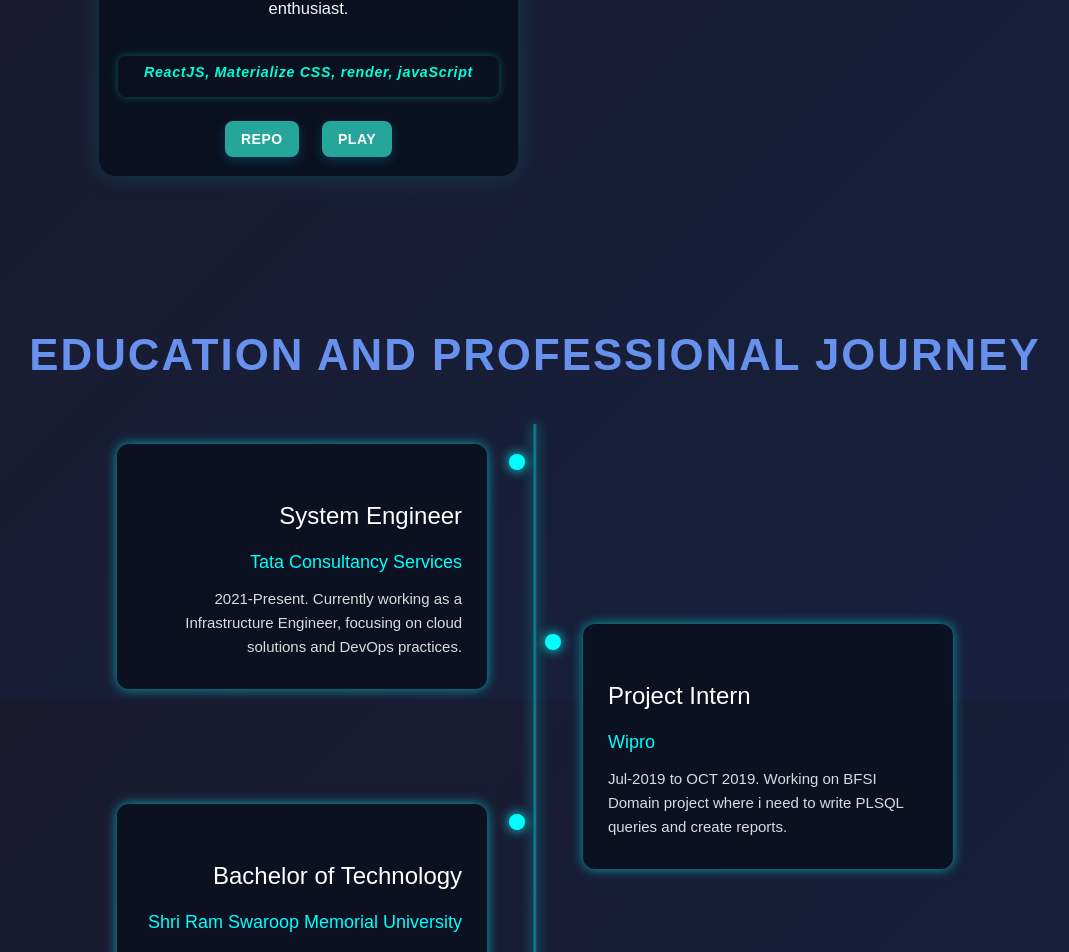
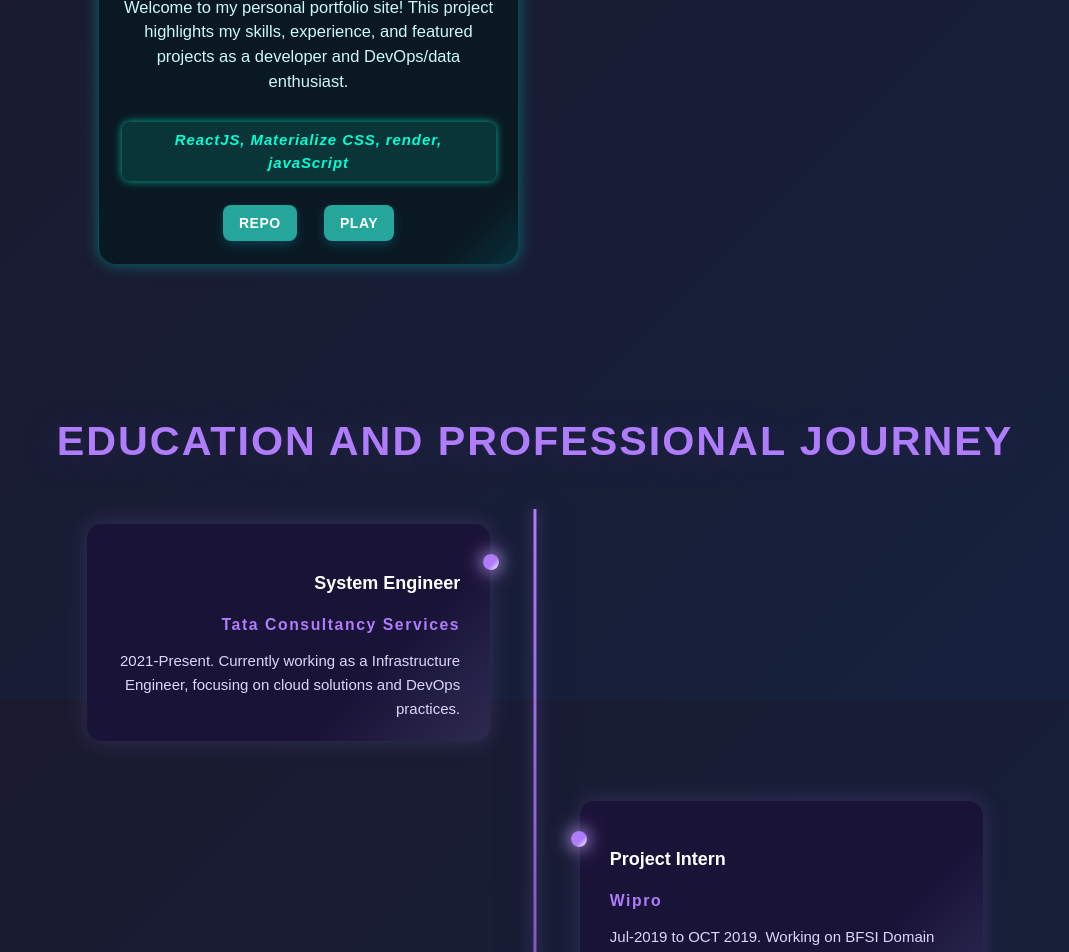
Before and after one commit to saketVishwakarma/portfolio-mern, a React (Vite) app: page / in a window 1280 px wide. Shown: the part 2500-3452 px from the top of the page, without its empty margins (105-1174 px from the left). Built offline with nearby package versions, Linux system fonts and the light colour scheme.

Commit message:
added new theme ideas to education timeline :

```diff
--- a/src/components/EducationTimeline.jsx
+++ b/src/components/EducationTimeline.jsx
@@ -2,43 +2,32 @@
 import AOS from "aos";
 import "aos/dist/aos.css";
 import "./timeline.css";
-import timelineData from "../data/education.json"; // Assuming you have a JSON file with your timeline data
+import timelineData from "../data/education.json";
 
 const EducationSection = () => {
   useEffect(() => {
     AOS.init({
-      duration: 800,
-      easing: "ease-out",
-      once: true
+      once: true,
+      easing: "ease-in-out",
+      duration: 1000,
     });
   }, []);
 
   return (
     <section id="education" className="timeline-section">
-      <h3
-        className="center"
-        style={{
-          color: '#6791ecff',
-          fontWeight: 'bold',
-          textTransform: 'uppercase',
-          letterSpacing: '2px',
-          marginBottom: '3rem'
-        }}
-        data-aos="fade-down"
-      >
+      <h3 className="edu-title" data-aos="fade-down">
         Education and professional journey
       </h3>
-
       <div className="container">
-        <div className="row">
-          <div className="col-12 timeline-wrapper">
+        <div className="timeline-wrapper">
           {timelineData.map((item, index) => (
             <div
               key={index}
               className={`timeline-item ${index % 2 === 0 ? "left" : "right"}`}
-                style={{ top: `${index * 180}px` }}
               data-aos={index % 2 === 0 ? "fade-right" : "fade-left"}
-                data-aos-delay={`${index * 180}`}
+              data-aos-delay={index * 180}
+              data-aos-duration="1000"
+              data-aos-easing="ease-in-out"
             >
               <div className="timeline-content">
                 <h3>{item.title}</h3>
@@ -49,7 +38,6 @@
           ))}
         </div>
       </div>
-      </div>
     </section>
   );
 };
--- a/src/components/ProjectsSection.css
+++ b/src/components/ProjectsSection.css
@@ -11,6 +11,15 @@
   margin: 0 auto;
 }
 
+/* Cyan glowing heading */
+.projects-section h2.center{
+  color: #00e6d3;
+  text-shadow: 0 0 8px #00e6d3aa;
+  font-weight: 700;
+  letter-spacing: 1.5px;
+  margin-bottom: 0;
+}
+
 .projects-grid {
   display: grid;
   grid-template-columns: repeat(auto-fit, minmax(290px, 1fr));
@@ -20,15 +29,16 @@
 }
 
 .project-card {
-  background: rgba(11, 17, 32, 0.97);
+  background: linear-gradient(135deg, #0a1822 90%, #07303a 100%);
   border-radius: 18px;
-  box-shadow: 0 0 24px rgba(0,255,255,0.12);
-  border: 1px solid rgba(0,255,255,0.12);
+  box-shadow:
+    0 0 15px rgba(0, 230, 210, 0.35);
+  border: 1px solid rgba(0, 255, 255, 0.2);
   display: flex;
   flex-direction: column;
   min-height: 360px;
-  padding: 2rem 1.25rem 1.25rem;
-  transition: transform 0.25s cubic-bezier(0.4, 0, 0.2, 1), box-shadow 0.3s ease;
+  padding: 2rem 1.5rem 1.5rem;
+  transition: transform 0.28s cubic-bezier(0.4, 0, 0.2, 1), box-shadow 0.3s ease;
   position: relative;
   text-align: center;
   will-change: transform, box-shadow;
@@ -36,61 +46,68 @@
 
 .project-card:hover {
   transform: scale(1.06) translateY(-8px);
-  box-shadow: 0 10px 40px rgba(0, 229, 255, 0.4);
+  box-shadow:
+    0 0 25px 4px rgba(0, 255, 255, 0.65);
 }
 
 .project-card h5 {
-  color: #00e5ff;
-  font-size: 1.26rem;
-  font-weight: 600;
+  color: #00e6d3;
+  font-size: 1.3rem;
+  font-weight: 700;
   margin-bottom: 1.1rem;
   line-height: 1.3;
+
 }
 
 .project-card p {
-  color: #f5f8fa;
+  color: #ccf9f9;
   font-size: 1.1rem;
   margin-bottom: 0.9rem;
   flex: 1 1 auto;
   word-break: break-word;
+  text-shadow: none;
 }
 
 .project-card .tech {
-  font-size: 0.95rem;
+  font-size: 1rem;
   color: #00ffd5;
   font-style: italic;
   font-weight: 600;
   border-radius: 8px;
-  padding: 6px 12px;
+  padding: 7px 14px;
   margin-bottom: 1.6rem;
   display: inline-block;
-  letter-spacing: 0.05em;
-  box-shadow: 0 0 8px rgba(0, 255, 213, 0.3);
-  transition: background 0.3s ease;
+  letter-spacing: 0.06em;
+  box-shadow:
+    0 0 8px #00ffd5aa;
+  background: rgba(0, 255, 213, 0.12);
+  transition: background 0.3s ease, box-shadow 0.3s ease;
 }
 
 .project-card .tech:hover {
-  background: rgba(0, 255, 213, 0.25);
-  box-shadow: 0 0 15px rgba(0, 255, 213, 0.6);
+  background: rgba(0, 255, 213, 0.28);
+  box-shadow:
+    0 0 20px #00fff0cc;
 }
 
 .btn-group {
   display: flex;
   justify-content: center;
-  gap: 1.5rem;
+  gap: 1.8rem;
   margin-top: auto;
 }
 
 .btn {
-  border-radius: 8px;
+  border-radius: 9px;
   font-weight: 600;
-  letter-spacing: 1px;
-  font-size: 1.07rem;
-  padding: 0.65rem 2.1rem;
+  letter-spacing: 1.1px;
+  font-size: 1.12rem;
+  padding: 0.75rem 2.4rem;
   cursor: pointer;
   text-decoration: none;
-  box-shadow: 0 4px 14px rgba(0, 229, 255, 0.25);
-  transition: all 0.25s ease;
+  box-shadow:
+    0 6px 18px rgba(0, 255, 229, 0.45);
+  transition: all 0.3s ease;
   display: inline-flex;
   align-items: center;
   justify-content: center;
@@ -99,28 +116,37 @@
 }
 
 .btn-repo {
-  background-color: #00e5ff;
-  color: #212148;
+  background-color: #00e5d3;
+  color: #003136;
+  box-shadow:
+    0 0 22px #00fff0,
+    0 0 40px #00c8aa9a;
+  border: 1px solid #00b89d;
 }
 
 .btn-repo:hover {
-  background-color: #00b8d9;
-  color: #fff;
-  box-shadow: 0 0 20px #00e5ff;
-  transform: scale(1.1);
+  background-color: #00c8aa;
+  color: #001e21;
+  box-shadow:
+    0 0 36px #00fff0,
+    0 0 55px #00e6d3;
+  transform: scale(1.12);
 }
 
 .btn-demo {
-  background-color: #0f5369;
-  color: #6ff1ff;
-  box-shadow: 0 0 7px #6ff1ff99;
+  background-color: #06645f;
+  color: #8ff0e9;
+  box-shadow: 0 0 9px #33e5ccaa;
+  border: 1px solid #088178;
 }
 
 .btn-demo:hover:not(.disabled) {
-  background-color: #3af0ff;
-  color: #003242;
-  box-shadow: 0 0 20px #6ff1ffcc;
-  transform: scale(1.1);
+  background-color: #00bfa5;
+  color: #003131;
+  box-shadow:
+    0 0 28px #00fff0cc,
+    0 0 44px #00c8aaaa;
+  transform: scale(1.12);
 }
 
 .btn-demo.disabled {
@@ -135,18 +161,18 @@
 @media (max-width: 700px) {
   .projects-grid {
     grid-template-columns: 1fr;
-    gap: 2.2rem;
+    gap: 2.6rem;
   }
   .projects-section {
-    padding-top: 2.5rem;
-    padding-bottom: 3rem;
+    padding-top: 2.8rem;
+    padding-bottom: 3.5rem;
   }
   .project-card {
     min-height: 0;
-    padding: 1.5rem 0.7rem 1rem;
+    padding: 1.8rem 1rem 1.2rem;
   }
   .btn-group {
     flex-direction: column;
-    gap: 1rem;
+    gap: 1.4rem;
   }
 }
--- a/src/components/ProjectsSection.jsx
+++ b/src/components/ProjectsSection.jsx
@@ -17,7 +17,7 @@
   return (
     <section id="projects" className="projects-section" data-aos="fade-up">
       <div className="container">
-        <h2 className="center blue-text text-lighten-2" data-aos="fade-up" data-aos-duration="900">
+        <h2 className="center" data-aos="fade-up" data-aos-duration="900">
           Projects
         </h2>
         <div className="projects-grid">
--- a/src/components/SkillsSection.jsx
+++ b/src/components/SkillsSection.jsx
@@ -2,6 +2,7 @@
 import React, { useState, useEffect } from 'react';
 import skillsData from '../data/skills.json';
 import AOS from 'aos';
+import './skill.css';
 
 function SkillsSection() {
   const [activeCategory, setActiveCategory] = useState('Cloud');
--- a/src/components/timeline.css
+++ b/src/components/timeline.css
@@ -2,13 +2,41 @@
   padding: 50px 0;
 }
 
-/* Wrapper is relative, height enough to contain items */
+.edu-title {
+  text-align: center;
+  color: #af7cfb;
+  font-size: 2.75rem;
+  font-family: 'Poppins', sans-serif;
+  letter-spacing: 2px;
+  font-weight: 700;
+  margin-bottom: 3rem;
+  text-transform: uppercase;
+  text-shadow: 0 3px 40px #af7cfb2b;
+}
+
 .timeline-wrapper {
   position: relative;
-  height: 850px; /* Adjust based on number of items and spacing (4 items * 180px) */
+  max-width: 900px;
+  margin: 0 auto;
+  padding: 1rem 0;
 }
 
-/* Center vertical line */
+.timeline-wrapper::after {
+  content: "";
+  display: table;
+  clear: both;
+}
+
+.timeline-wrapper {
+  /* remove any fixed height, set height to auto */
+  height: auto !important;
+  min-height: unset !important;
+}
+
+.timeline-section {
+  margin-bottom: 4rem; /* space after timeline */
+}
+
 .timeline-wrapper::before {
   content: "";
   position: absolute;
@@ -16,98 +44,96 @@
   bottom: 0;
   left: 50%;
   width: 3px;
-  background: rgba(0, 255, 255, 0.4);
-  box-shadow: 0 0 12px rgba(0, 255, 255, 0.6);
+  background: linear-gradient(180deg, #af7cfb 0%, #2d1652 100%);
+  box-shadow: 0 0 14px #af7cfb85, 0 0 40px #2d165277;
   transform: translateX(-50%);
   z-index: 1;
 }
 
-/* Absolutely positioned timeline items */
 .timeline-item {
-  position: absolute;
-  width: 48%;
+  position: relative;
+  width: 45%;
   padding: 20px 30px;
   box-sizing: border-box;
+  background: linear-gradient(135deg, #1a1338 70%, #af7cfb25 100%);
+  border-radius: 15px;
+  box-shadow: 0 0 22px #af7cfb33;
+  margin-bottom: 60px;
+  color: white;
+  z-index: 2;
+  clear: both;
 }
 
 .timeline-item.left {
-  left: 0;
+  float: left;
   text-align: right;
+  transform-origin: left center;
 }
 
 .timeline-item.right {
-  right: 0;
+  float: right;
   text-align: left;
+  transform-origin: right center;
 }
 
-/* Card */
-.timeline-content {
-  background: #0b1120;
-  border-radius: 12px;
-  box-shadow: 0 0 12px rgba(0, 255, 255, 0.6);
-  padding: 30px 25px;
-  color: white;
-  position: relative;
-  z-index: 2;
-  margin-bottom: 10px;
-}
-
-/* Glowing dot */
 .timeline-item::before {
-  content: "";
+  content: '';
   position: absolute;
   top: 30px;
   width: 16px;
   height: 16px;
-  background: cyan;
+  background: linear-gradient(135deg, #af7cfb 60%, #fff 100%);
   border-radius: 50%;
-  box-shadow: 0 0 12px cyan;
+  box-shadow: 0 0 22px #af7cfb, 0 0 16px #fff8;
   z-index: 3;
 }
 
 .timeline-item.left::before {
-  right: -8px;
+  right: -9px;
 }
 
 .timeline-item.right::before {
-  left: -8px;
+  left: -9px;
 }
 
-/* Spacing between items vertically handled by inline styles on JSX */
-
-/* Typography */
 .timeline-content h3 {
-  font-size: 1.6rem;
+  font-size: 1.2rem;
   margin-bottom: 12px;
   color: white;
+  font-weight: 700;
 }
 
 .timeline-content h4 {
-  font-size: 1.2rem;
+  font-size: 1.05rem;
   margin-bottom: 10px;
-  color: cyan;
+  color: #af7cfb;
+  font-weight: 600;
+  letter-spacing: 0.1em;
 }
 
 .timeline-content p {
-  color: rgba(255, 255, 255, 0.85);
+  color: #ddd6fa;
   line-height: 1.6;
   margin-bottom: 0;
+  font-family: 'Poppins', sans-serif;
 }
 
-/* Responsive: stack on smaller screens */
+/* Responsive single column for small screens */
 @media (max-width: 768px) {
-  .timeline-wrapper {
-    height: auto;
+  .timeline-wrapper::before {
+    left: 8px;
   }
-  .timeline-item {
-    position: relative !important;
-    width: 100% !important;
-    padding-left: 40px !important;
+  .timeline-item,
+  .timeline-item.left,
+  .timeline-item.right {
+    width: 100%;
+    float: none;
     margin-bottom: 40px;
     text-align: left !important;
+    transform-origin: left center !important;
   }
-  .timeline-item.left::before,
-  .timeline-item.right::before {
+  .timeline-item::before {
     left: 0 !important;
+    right: auto !important;
   }
 }
--- a/src/index.css
+++ b/src/index.css
@@ -195,14 +195,6 @@
   padding-bottom: 4rem;
 }
 
-#education {
-  margin-bottom: 4rem; /* ensures gap between them */
-}
-
-#education {
-  clear: both; /* forces timeline to start on a new line */
-}
-
 .brand-logo img,
 .nav-logo {
   height: 60px;           /* Match your navbar height or set as needed */
```
Also changed, not shown: src/components/skill.css (added). Lines whose indentation alone changed are shown as unchanged.
